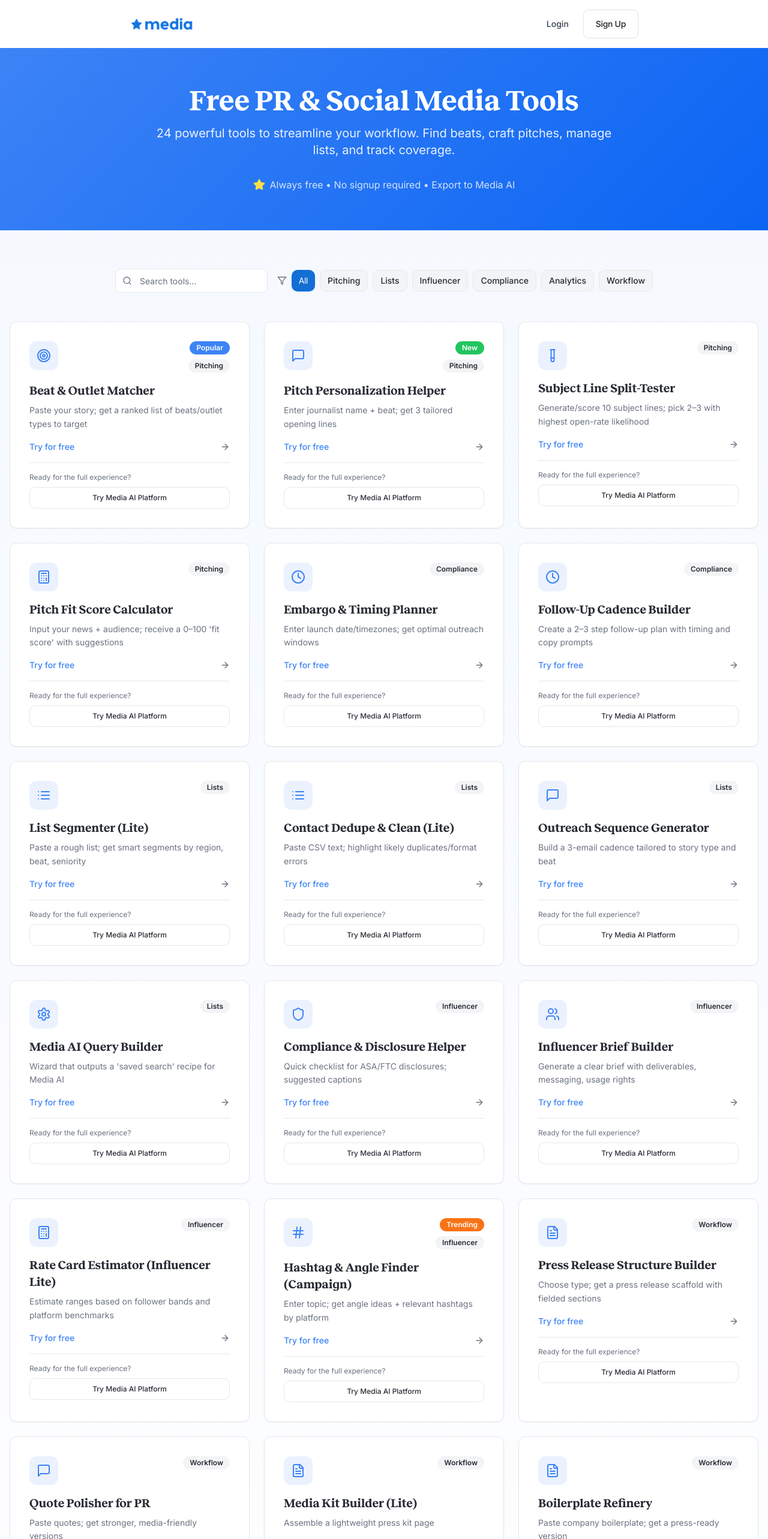
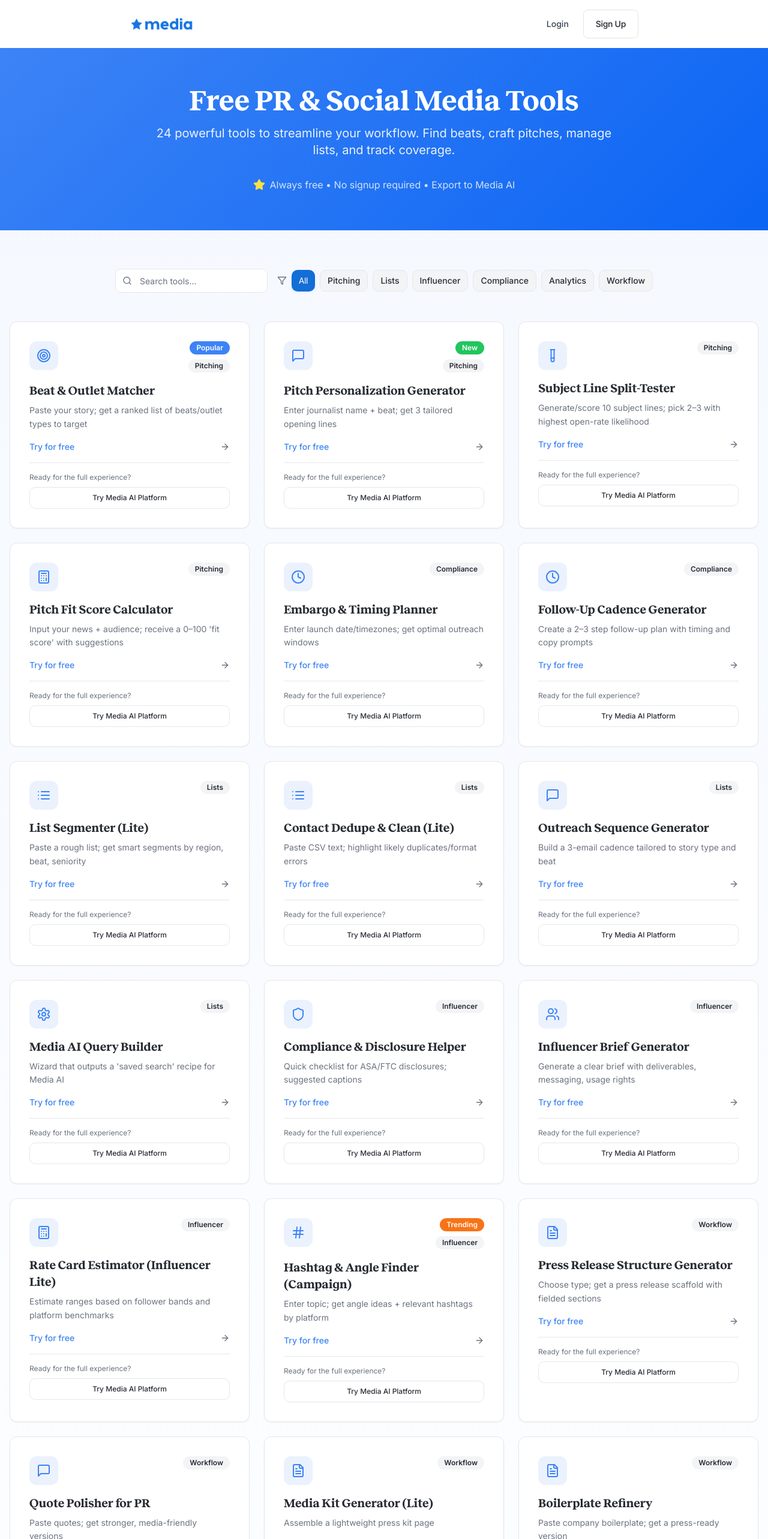
Before and after one commit to ajmcgr/mediaai-tools, a React (Vite) app: page /tools in a window 1280 px wide. Shown: the top 2566 px of the page at 60% size. Built offline with nearby package versions, Linux system fonts and the light colour scheme.

Commit message:
Append 'generator' to free tools
Append 'generator' to the titles of free tools where appropriate.

```diff
--- a/src/components/FeaturedTools.tsx
+++ b/src/components/FeaturedTools.tsx
@@ -23,7 +23,7 @@ const FeaturedTools = () => {
       badge: "Popular"
     },
     {
-      title: "Pitch Personalization Helper",
+      title: "Pitch Personalization Generator",
       description: "Generate tailored opening lines referencing recent journalist coverage",
       icon: MessageSquare,
       slug: "pitch-personalization-helper",
@@ -47,7 +47,7 @@ const FeaturedTools = () => {
       badge: null
     },
     {
-      title: "Influencer Brief Builder",
+      title: "Influencer Brief Generator",
       description: "Generate clear briefs with deliverables, messaging, and deadlines",
       icon: Users,
       slug: "influencer-brief-builder",
--- a/src/pages/Index.tsx
+++ b/src/pages/Index.tsx
@@ -37,7 +37,7 @@ const Index = () => {
       category: "Pitching"
     },
     {
-      title: "Pitch Personalization Helper",
+      title: "Pitch Personalization Generator",
       description: "Generate tailored opening lines referencing recent journalist coverage",
       icon: MessageSquare,
       slug: "pitch-personalization-helper",
@@ -65,7 +65,7 @@ const Index = () => {
       category: "Pitching"
     },
     {
-      title: "Follow-Up Cadence Builder",
+      title: "Follow-Up Cadence Generator",
       description: "Create a 2–3 step follow-up plan with timing, copy prompts, and calendar reminders",
       icon: GitBranch,
       slug: "follow-up-cadence-builder",
@@ -93,7 +93,7 @@ const Index = () => {
       category: "Pitching"
     },
     {
-      title: "Press Release Structure Builder",
+      title: "Press Release Structure Generator",
       description: "Choose type (funding, product, partnership); get a press release scaffold with fielded sections",
       icon: FileText,
       slug: "press-release-structure-builder",
@@ -114,7 +114,7 @@ const Index = () => {
       category: "Analytics"
     },
     {
-      title: "UTM Builder for PR Links",
+      title: "UTM Generator for PR Links",
       description: "Generate consistent UTM parameters for press links and influencer links",
       icon: ExternalLink,
       slug: "utm-builder-pr-links",
@@ -128,7 +128,7 @@ const Index = () => {
       category: "Analytics"
     },
     {
-      title: "Media Kit Builder (Lite)",
+      title: "Media Kit Generator (Lite)",
       description: "Assemble a lightweight press kit page: logo, product shots, boilerplate, founder bios",
       icon: Megaphone,
       slug: "media-kit-builder-lite",
@@ -149,7 +149,7 @@ const Index = () => {
       category: "Compliance"
     },
     {
-      title: "Influencer Brief Builder",
+      title: "Influencer Brief Generator",
       description: "Generate a clear brief (deliverables, messaging, usage rights, deadlines, do/don't)",
       icon: Users,
       slug: "influencer-brief-builder",
--- a/src/pages/ToolsHub.tsx
+++ b/src/pages/ToolsHub.tsx
@@ -43,7 +43,7 @@ const ToolsHub = () => {
       badge: "Popular"
     },
     {
-      title: "Pitch Personalization Helper",
+      title: "Pitch Personalization Generator",
       description: "Enter journalist name + beat; get 3 tailored opening lines",
       icon: MessageSquare,
       slug: "pitch-personalization-helper",
@@ -75,7 +75,7 @@ const ToolsHub = () => {
       badge: null
     },
     {
-      title: "Follow-Up Cadence Builder",
+      title: "Follow-Up Cadence Generator",
       description: "Create a 2–3 step follow-up plan with timing and copy prompts",
       icon: Clock,
       slug: "follow-up-cadence-builder",
@@ -127,7 +127,7 @@ const ToolsHub = () => {
       badge: null
     },
     {
-      title: "Influencer Brief Builder",
+      title: "Influencer Brief Generator",
       description: "Generate a clear brief with deliverables, messaging, usage rights",
       icon: Users,
       slug: "influencer-brief-builder",
@@ -153,7 +153,7 @@ const ToolsHub = () => {
 
     // Workflow Tools
     {
-      title: "Press Release Structure Builder",
+      title: "Press Release Structure Generator",
       description: "Choose type; get a press release scaffold with fielded sections",
       icon: FileText,
       slug: "press-release-builder",
@@ -169,7 +169,7 @@ const ToolsHub = () => {
       badge: null
     },
     {
-      title: "Media Kit Builder (Lite)",
+      title: "Media Kit Generator (Lite)",
       description: "Assemble a lightweight press kit page",
       icon: FileText,
       slug: "media-kit-builder",
@@ -195,7 +195,7 @@ const ToolsHub = () => {
       badge: null
     },
     {
-      title: "UTM Builder for PR Links",
+      title: "UTM Generator for PR Links",
       description: "Generate consistent UTM parameters for press links",
       icon: Globe,
       slug: "utm-builder-pr",
```
